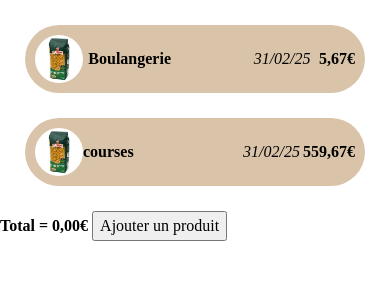
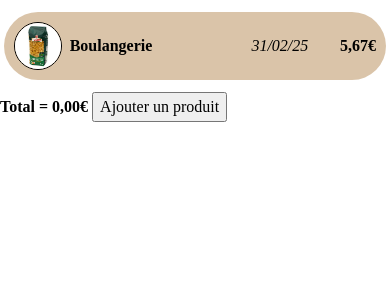
Before and after one commit to C6H804/projectAFEC, a PHP site: page / in a window 390 px wide. Shown: the part 152-452 px from the top of the page. Run offline with PHP 8.4, Linux system fonts and the light colour scheme.

Commit message:
Mise en place du CSS pour les dépenses en mobile

```diff
--- a/index.html
+++ b/index.html
@@ -26,12 +26,6 @@
                 <div class="date_depense"><i>31/02/25</i></div>
                 <div class="prix_total_depense"><strong>5,67€</strong></div>
             </div>
-            <div class="depense">
-                <div class="image_depense"><img src="images/pates.jpg" alt="image de la depense" width="48" height="48"></div>
-                <div class="nom_depense"><strong>courses</strong></div>
-                <div class="date_depense"><i>31/02/25</i></div>
-                <div class="prix_total_depense"><strong>559,67€</strong></div>
-            </div>
 
         </article>
     </main>
--- a/style.css
+++ b/style.css
@@ -114,43 +114,42 @@ header {
 
 .depense_container {
   display: flex;
+  flex-direction: column;
 }
 
 .depense {
-  display: flex;
-  flex-wrap: nowrap;
-  align-items: center;
-  justify-content: space-between;
+  background-color: var(--colorA);
+  display: grid;
+  grid-template-columns: 48px 1fr auto 60px;
+  gap: 2vw;
 
-  background-color: var(--colorA);
-  padding:10px;
-  margin: 25px;
+
+  padding: 10px;
+  margin: 12px 1vw 12px 1vw;
   border-radius: 36px;
 }
 
 .image_depense {
-  display: flex;
-  justify-content: flex-start;
-  order: -1;
+  align-self: center;
 }
 
-
-.image_depense >img {
+.image_depense>img {
   border-radius: 100%;
+  border: 1px solid black;
 }
 
 
 .nom_depense {
-  order: 0;
-  width: 160px;
-
+  align-self: center;
+  justify-self: start;
 }
 
 .date_depense {
-  order: 1;
-  width: 60px;
+  align-self: center;
+  justify-self: center;
 }
 
 .prix_total_depense {
-  order: 2;
+  justify-self: end;
+  align-self: center;
 }
```
